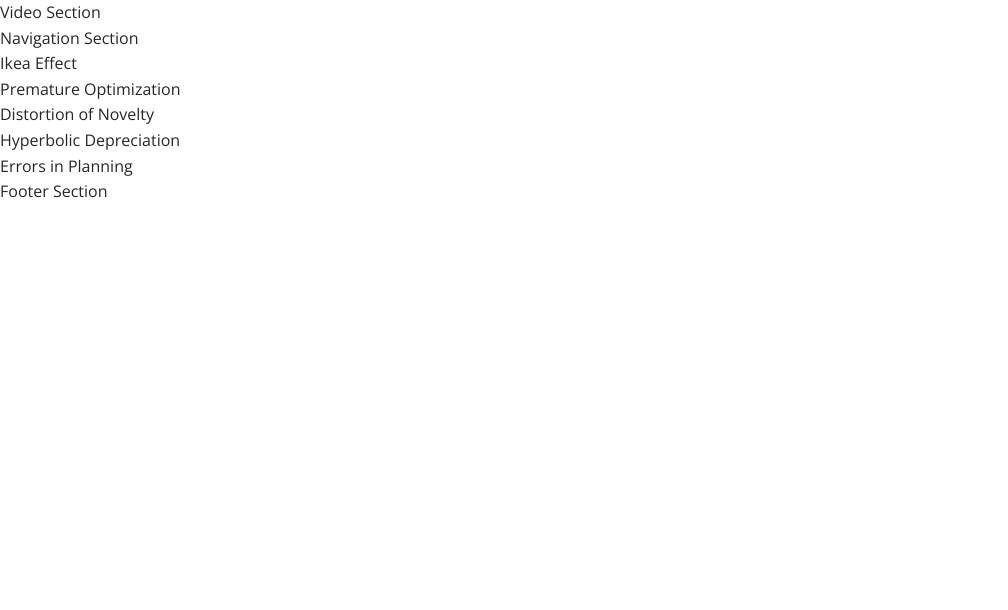
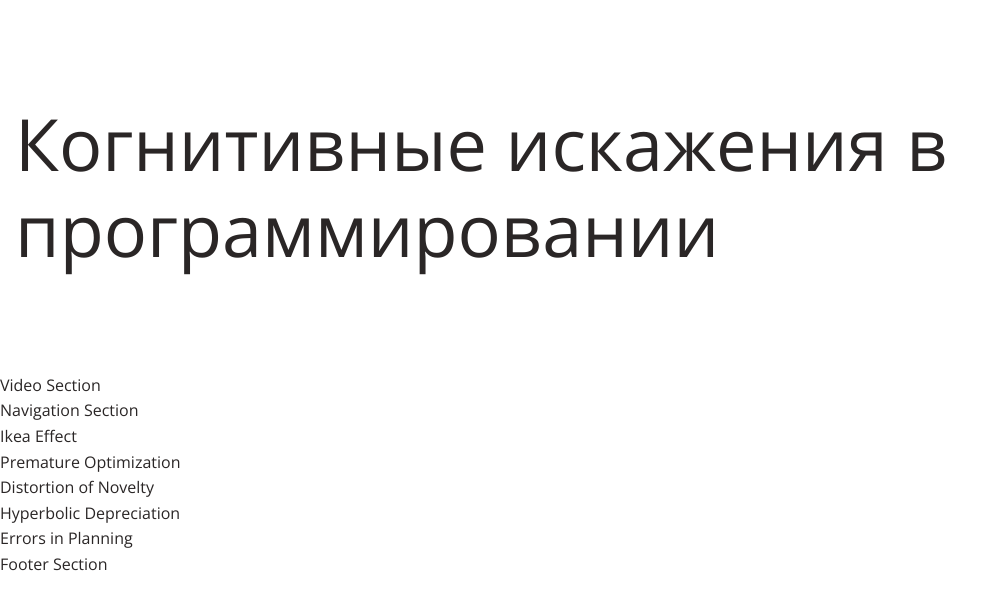
Before and after one commit to IrinaMakarova1990/layout-designer-project-58, a website: page src/index.html in a window 1280 px wide. Shown: the whole page, without its empty margins (0-1008 px from the left). Drawn offline with Linux system fonts and the light colour scheme.

Commit message:
added h1

```diff
--- a/src/index.html
+++ b/src/index.html
@@ -11,7 +11,9 @@
 </head>
 <body>
     <header class="container">
-        <h1></h1>
+        <h1>
+            <span>Когнитивные искажения</span> в программировании
+        </h1>
     </header>
     <main>
         <main>Video Section</main>
--- a/src/styles/slyle.css
+++ b/src/styles/slyle.css
@@ -180,5 +180,5 @@ h3 {
 .container {
   margin: 0 auto;
   max-width: 1440px;
-  padding: 0 15px;
+  padding: 100px 15px;
 }
```
